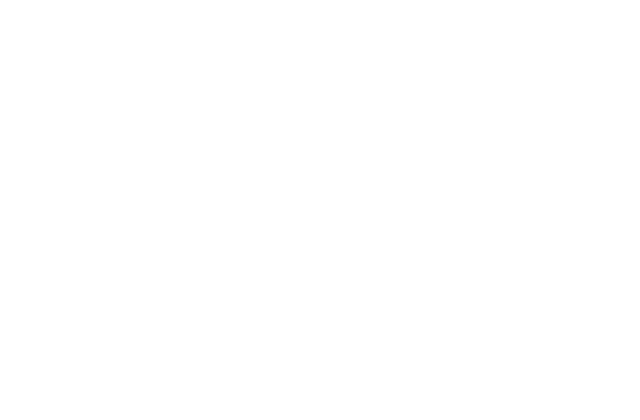
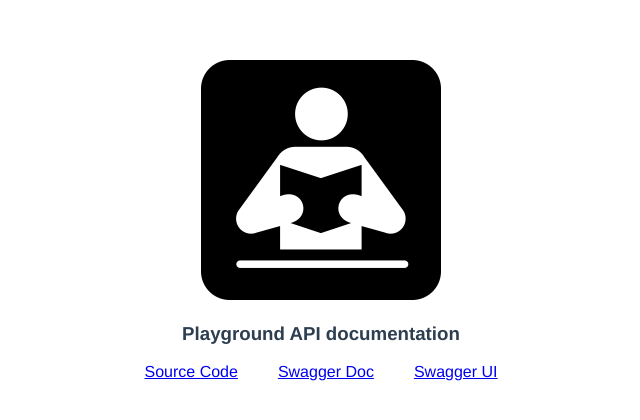
Before and after one commit to rodolphocastro/ARDC.VueJS.Playground, a Vue app: page /docs in a window 1280 px wide. Shown: the top 420 px of the page, without its empty margins (319-959 px from the left). Built offline with nearby package versions, Linux system fonts and the light colour scheme.

Commit message:
Adicionar View para Documentação da API

```diff
--- a/src/router.js
+++ b/src/router.js
@@ -1,8 +1,9 @@
 import Vue from 'vue';
 import Router from 'vue-router';
-import Home from './views/Home.vue';
 import VueRouter from 'vue-router';
 import store from '@/store.js';
+
+import Home from './views/Home.vue';
 
 Vue.use(VueRouter);
 
@@ -14,6 +15,11 @@
             path: '/',
             name: 'home',
             component: Home
+        },
+        {
+            path: '/docs',
+            name: 'apidocs',
+            component: () => import('./views/Docs.vue')
         }
     ]
 })
--- a/src/store.js
+++ b/src/store.js
@@ -7,6 +7,7 @@
 export default new Vuex.Store({
     state: {
         apiUrl: "http://localhost:5000/",
+        gitHubRepoUrl: "https://github.com/rodolphocastro/ARDC.NetCore.Playground",
         swaggerUiUrl: "http://localhost:5000/index.html",
         swaggerDocUrl: "http://localhost:5000/swagger/v1/swagger.json"
     },
--- /dev/null
+++ b/src/views/Docs.vue
@@ -0,0 +1,36 @@
+<template>
+    <div id="api-docs">
+        <img alt="a book in black and white" src="@/assets/docs_logo.png">
+        <h3>Playground API documentation</h3>
+        <div id="doc-links">
+            <a :href="gitHubUrl">Source Code</a>
+            <a :href="swaggerDocUrl">Swagger Doc</a>
+            <a :href="swaggerUiUrl">Swagger UI</a>
+        </div>
+    </div>
+</template>
+
+<script>
+export default {
+    name: "docs",
+    computed: {
+        swaggerUiUrl(){
+            return this.$store.state.swaggerUiUrl;
+        },
+        swaggerDocUrl(){
+            return this.$store.state.swaggerDocUrl;
+        },
+        gitHubUrl(){
+            return this.$store.state.gitHubRepoUrl;
+        },
+    }
+}
+</script>
+
+<style>
+
+#doc-links > a{
+    margin: 20px;
+}
+
+</style>
```
Also changed, not shown: src/assets/docs_logo.png (added).
